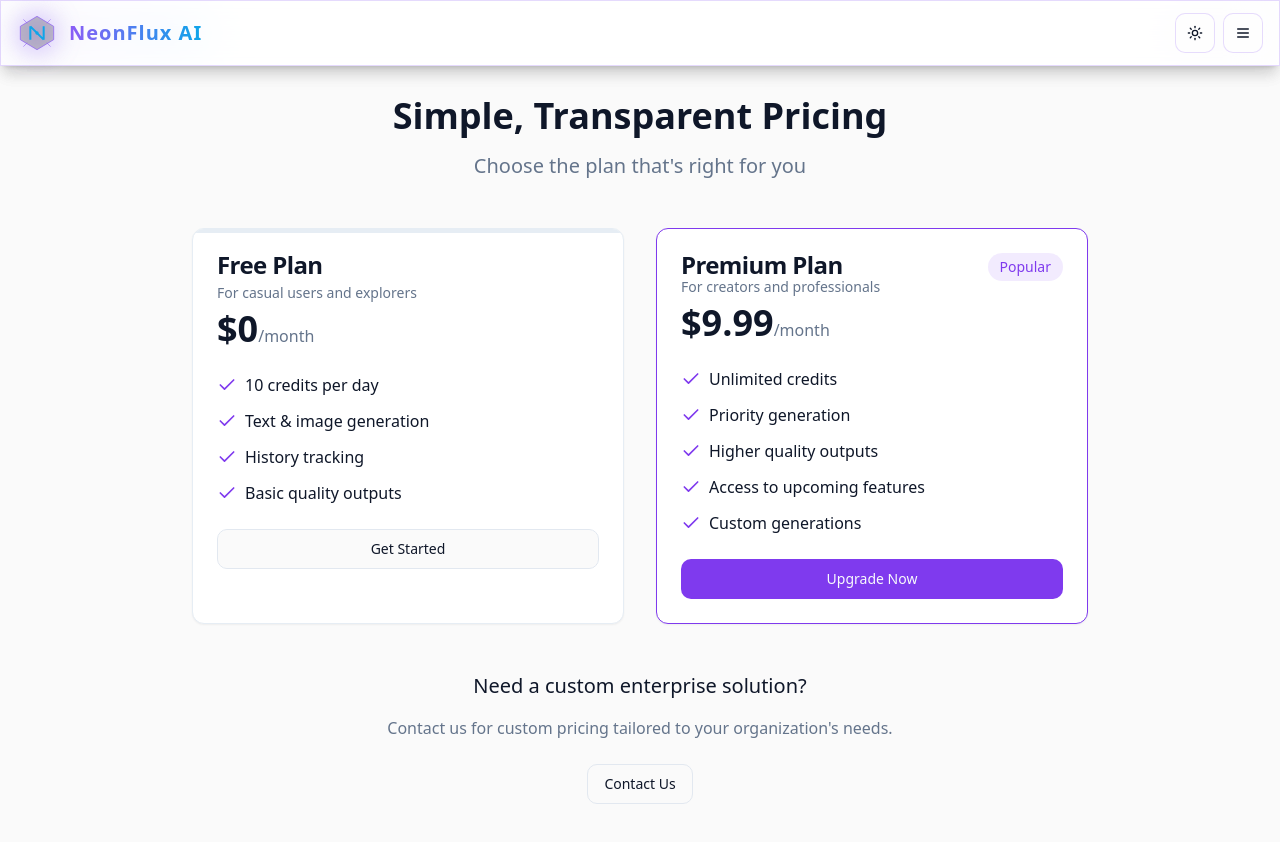
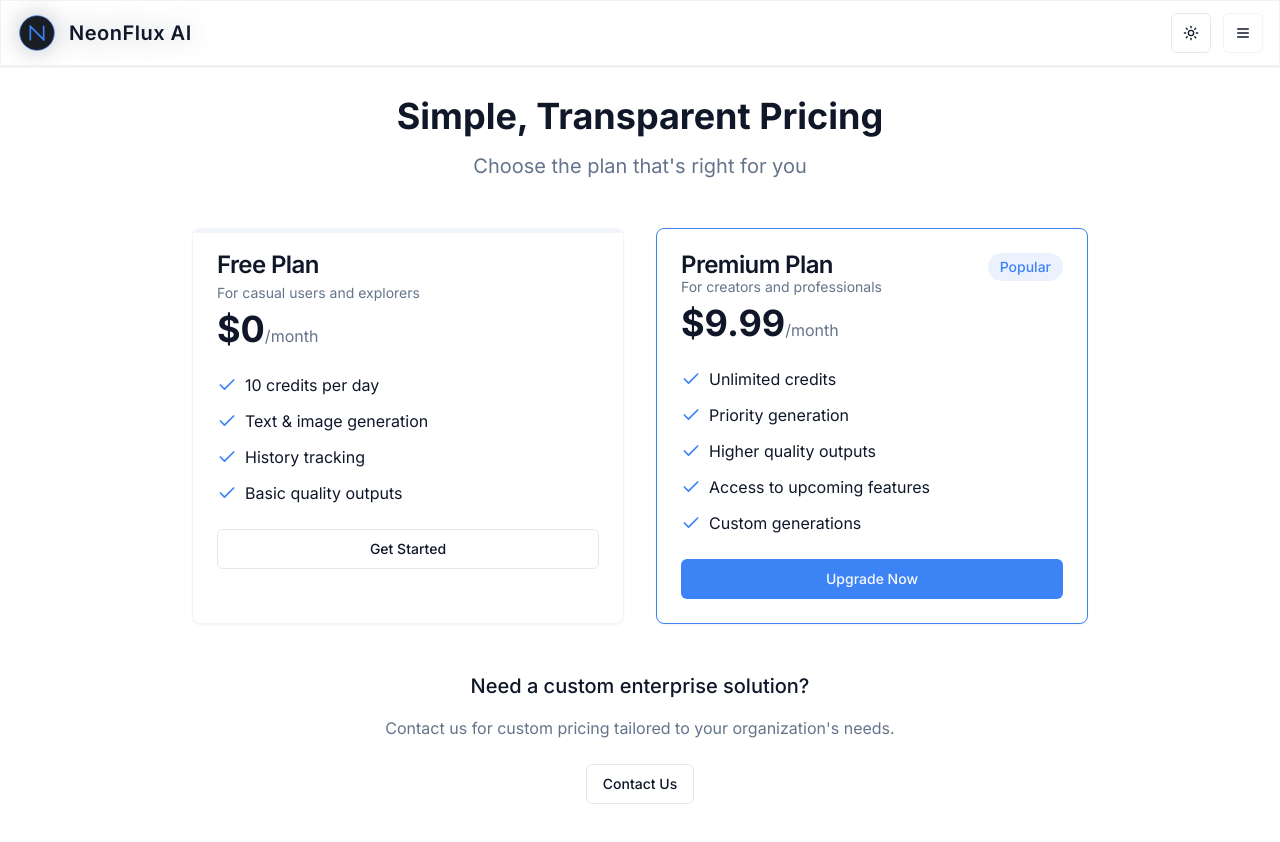
Before and after one commit to codespacexx/genora-ai-nexus, a React (Vite) app: page /pricing in a window 1280 px wide. Shown: the top 842 px of the page. Built offline with nearby package versions, Linux system fonts and the light colour scheme.

Commit message:
Refactor: Implement professional UI theme
- Updated color palette, typography, and Tailwind configuration.
- Fixed navbar and sidebar layout.
- Fixed 404 error in dashboard.

```diff
--- a/package.json
+++ b/package.json
@@ -11,6 +11,7 @@
     "preview": "vite preview"
   },
   "dependencies": {
+    "@fontsource/inter": "^5.2.5",
     "@hookform/resolvers": "^3.9.0",
     "@radix-ui/react-accordion": "^1.2.0",
     "@radix-ui/react-alert-dialog": "^1.1.1",
--- a/src/App.tsx
+++ b/src/App.tsx
@@ -8,6 +8,10 @@ import { useEffect } from "react";
 import { useAuthStore } from "./store/authStore";
 import { useCreditsStore } from "./store/creditsStore";
 import { NavBar } from "./components/navbar/NavBar";
+import "@fontsource/inter/400.css";
+import "@fontsource/inter/500.css";
+import "@fontsource/inter/600.css";
+import "@fontsource/inter/700.css";
 
 // Pages
 import Index from "./pages/Index";
@@ -63,6 +67,8 @@ const App = () => {
             <Route path="/pricing" element={<Pricing />} />
             <Route path="/settings" element={<Settings />} />
             <Route path="/billing" element={<Billing />} />
+            <Route path="/image-generator" element={<Dashboard />} />
+            <Route path="/text-generator" element={<Dashboard />} />
             {/* ADD ALL CUSTOM ROUTES ABOVE THE CATCH-ALL "*" ROUTE */}
             <Route path="*" element={<NotFound />} />
           </Routes>
--- a/src/components/logo/NeonFluxLogo.tsx
+++ b/src/components/logo/NeonFluxLogo.tsx
@@ -28,42 +28,34 @@ export function NeonFluxLogo({
           xmlns="http://www.w3.org/2000/svg"
           className="w-full h-full"
         >
-          {/* Base hexagon */}
-          <polygon
-            points="60,10 110,40 110,80 60,110 10,80 10,40"
-            className="fill-black/20 dark:fill-black/40 stroke-[#8B5CF6] stroke-2"
+          {/* Base circle */}
+          <circle
+            cx="60"
+            cy="60"
+            r="52"
+            fill="#1A1D23"
+            className="stroke-brand-accent"
+            strokeWidth="2"
           />
 
-          {/* N Letterform */}
+          {/* N letterform - modern, professional */}
           <path
             d="M40,40 L40,80 M40,40 L80,80 M80,40 L80,80"
-            className="stroke-[#0EA5E9] stroke-[6] stroke-linecap-round stroke-linejoin-round"
-            strokeDasharray="180"
-            strokeDashoffset="180"
-            style={{
-              animation: "dash 1.5s ease-in-out forwards",
-            }}
+            className="stroke-brand-accent"
+            strokeWidth="5"
+            strokeLinecap="round"
+            strokeLinejoin="round"
+            fill="none"
           />
 
-          {/* Neon circuit lines */}
-          <path
-            d="M30,30 L20,20 M90,30 L100,20 M30,90 L20,100 M90,90 L100,100"
-            className="stroke-[#8B5CF6] stroke-2 opacity-80"
-            strokeLinecap="round"
-          />
-
-          {/* Center circuit dot */}
-          <circle cx="60" cy="60" r="5" className="fill-[#0EA5E9]">
-            <animate attributeName="opacity" values="0.5;1;0.5" dur="2s" repeatCount="indefinite" />
-          </circle>
+          {/* Subtle accent details */}
+          <circle cx="40" cy="40" r="3" className="fill-brand-accent opacity-80" />
+          <circle cx="80" cy="80" r="3" className="fill-brand-accent opacity-80" />
         </svg>
-
-        {/* Glow effect */}
-        <div className="absolute inset-0 -z-10 rounded-full blur-md bg-[#8B5CF6]/30" />
       </div>
 
       {variant === "default" && (
-        <span className="text-xl font-bold bg-clip-text text-transparent bg-gradient-to-r from-[#8B5CF6] to-[#0EA5E9] tracking-wider hidden sm:block">
+        <span className="text-xl font-semibold font-inter tracking-wide hidden sm:block">
           NeonFlux AI
         </span>
       )}
--- a/src/components/navbar/NavBar.tsx
+++ b/src/components/navbar/NavBar.tsx
@@ -11,7 +11,7 @@ export function NavBar() {
 
   return (
     <>
-      <header className="fixed top-0 left-0 w-full z-40 neonflux-glass border-b border-neonflux-purple/20">
+      <header className="fixed top-0 left-0 w-full z-40 professional-glass shadow-sm">
         <div className="container mx-auto px-4 py-3 flex justify-between items-center">
           {/* Left side with logo */}
           <div className="flex items-center">
@@ -19,15 +19,15 @@ export function NavBar() {
           </div>
 
           {/* Right side with actions */}
-          <div className="flex items-center gap-2">
+          <div className="flex items-center gap-3">
             <ThemeToggle />
 
             {/* Hamburger menu */}
             <Button
-              variant="ghost"
+              variant="outline"
               size="icon"
               onClick={() => setIsDrawerOpen(true)}
-              className="bg-background/20 backdrop-blur-sm border border-neonflux-purple/20 hover:bg-neonflux-purple/10"
+              className="bg-background/50 backdrop-blur-sm border-gray-200/50 dark:border-gray-700/30 hover:bg-background/80"
             >
               <Menu className="h-5 w-5" />
               <span className="sr-only">Toggle menu</span>
--- a/src/index.css
+++ b/src/index.css
@@ -5,6 +5,47 @@
 
 @layer base {
   :root {
+    --background: 0 0% 100%;
+    --foreground: 222 47% 11%;
+
+    --card: 0 0% 100%;
+    --card-foreground: 222 47% 11%;
+
+    --popover: 0 0% 100%;
+    --popover-foreground: 222 47% 11%;
+
+    --primary: 217 91% 60%;
+    --primary-foreground: 210 40% 98%;
+
+    --secondary: 210 40% 96.1%;
+    --secondary-foreground: 222 47% 11%;
+
+    --muted: 210 40% 96.1%;
+    --muted-foreground: 215.4 16.3% 46.9%;
+
+    --accent: 210 40% 96.1%;
+    --accent-foreground: 222 47% 11%;
+
+    --destructive: 0 84.2% 60.2%;
+    --destructive-foreground: 210 40% 98%;
+
+    --border: 214.3 31.8% 91.4%;
+    --input: 214.3 31.8% 91.4%;
+    --ring: 221.2 83.2% 53.3%;
+
+    --radius: 0.5rem;
+
+    --sidebar-background: 0 0% 100%;
+    --sidebar-foreground: 222 47% 11%;
+    --sidebar-primary: 217 91% 60%;
+    --sidebar-primary-foreground: 210 40% 98%;
+    --sidebar-accent: 210 40% 96.1%;
+    --sidebar-accent-foreground: 222 47% 11%;
+    --sidebar-border: 214.3 31.8% 91.4%;
+    --sidebar-ring: 221.2 83.2% 53.3%;
+  }
+
+  .dark {
     --background: 222 47% 11%;
     --foreground: 210 40% 98%;
 
@@ -14,74 +55,33 @@
     --popover: 222 47% 11%;
     --popover-foreground: 210 40% 98%;
 
-    --primary: 263 84% 58%;
+    --primary: 217 91% 60%;
     --primary-foreground: 210 40% 98%;
 
-    --secondary: 217 91% 60%;
-    --secondary-foreground: 222 47% 11%;
+    --secondary: 217 19% 27%;
+    --secondary-foreground: 210 40% 98%;
 
-    --muted: 223 47% 20%;
+    --muted: 217 19% 27%;
     --muted-foreground: 215 20.2% 65.1%;
 
-    --accent: 316 70% 50%;
+    --accent: 217 19% 27%;
     --accent-foreground: 210 40% 98%;
 
-    --destructive: 0 84.2% 60.2%;
+    --destructive: 0 62.8% 30.6%;
     --destructive-foreground: 210 40% 98%;
 
-    --border: 223 47% 20%;
-    --input: 223 47% 20%;
-    --ring: 263 84% 58%;
-
-    --radius: 0.75rem;
+    --border: 217 19% 27%;
+    --input: 217 19% 27%;
+    --ring: 224.3 76.3% 48%;
 
     --sidebar-background: 222 47% 11%;
     --sidebar-foreground: 210 40% 98%;
-    --sidebar-primary: 263 84% 58%;
+    --sidebar-primary: 217 91% 60%;
     --sidebar-primary-foreground: 210 40% 98%;
-    --sidebar-accent: 223 47% 20%;
+    --sidebar-accent: 217 19% 27%;
     --sidebar-accent-foreground: 210 40% 98%;
-    --sidebar-border: 223 47% 20%;
-    --sidebar-ring: 263 84% 58%;
-  }
-
-  .light {
-    --background: 0 0% 98%;
-    --foreground: 222 47% 11%;
-
-    --card: 0 0% 100%;
-    --card-foreground: 222 47% 11%;
-
-    --popover: 0 0% 100%;
-    --popover-foreground: 222 47% 11%;
-
-    --primary: 263 84% 58%;
-    --primary-foreground: 210 40% 98%;
-
-    --secondary: 217 91% 60%;
-    --secondary-foreground: 0 0% 98%;
-
-    --muted: 210 40% 93%;
-    --muted-foreground: 215.4 16.3% 46.9%;
-
-    --accent: 316 70% 50%;
-    --accent-foreground: 0 0% 98%;
-
-    --destructive: 0 84.2% 60.2%;
-    --destructive-foreground: 210 40% 98%;
-
-    --border: 214.3 31.8% 91.4%;
-    --input: 214.3 31.8% 91.4%;
-    --ring: 263 84% 58%;
-
-    --sidebar-background: 210 40% 98%;
-    --sidebar-foreground: 222 47% 11%;
-    --sidebar-primary: 263 84% 58%;
-    --sidebar-primary-foreground: 0 0% 98%;
-    --sidebar-accent: 210 40% 93%;
-    --sidebar-accent-foreground: 222 47% 11%;
-    --sidebar-border: 214.3 31.8% 91.4%;
-    --sidebar-ring: 263 84% 58%;
+    --sidebar-border: 217 19% 27%;
+    --sidebar-ring: 224.3 76.3% 48%;
   }
 }
 
@@ -91,7 +91,7 @@
   }
 
   body {
-    @apply bg-background text-foreground;
+    @apply bg-background text-foreground font-inter;
     font-feature-settings: "rlig" 1, "calt" 1;
   }
 }
@@ -101,44 +101,29 @@
     @apply shadow-[0_8px_30px_rgb(0,0,0,0.12)];
   }
 
-  .neonflux-text {
-    @apply bg-clip-text text-transparent bg-gradient-to-r from-neonflux-purple to-neonflux-blue font-orbitron;
+  .professional-glass {
+    @apply bg-white/70 backdrop-blur-md border border-gray-200/50 shadow-lg;
   }
 
-  .neonflux-gradient {
-    @apply bg-gradient-to-r from-neonflux-purple to-neonflux-blue text-white hover:shadow-lg transition-all;
-  }
-
-  /* Glassmorphism effect */
-  .neonflux-glass {
-    @apply bg-black/40 backdrop-blur-xl border border-neonflux-purple/20 shadow-lg;
-  }
-
-  .light .neonflux-glass {
-    @apply bg-white/70 backdrop-blur-xl border border-neonflux-purple/20;
+  .dark .professional-glass {
+    @apply bg-black/30 backdrop-blur-md border border-gray-700/30;
   }
 
   /* Button styles */
-  .btn-neon {
-    @apply neonflux-gradient text-white px-6 py-2.5 rounded-lg font-medium shadow-md hover:shadow-neonflux-glow transition-all duration-300 ease-in-out;
+  .btn-primary {
+    @apply bg-brand-accent text-white px-6 py-2.5 rounded-md font-medium shadow-md hover:bg-brand-accent/90 transition-all duration-300 ease-in-out;
   }
 
-  .btn-outline-neon {
-    @apply border border-neonflux-purple text-neonflux-purple px-6 py-2.5 rounded-lg font-medium hover:bg-neonflux-purple/5 transition-all duration-300 ease-in-out;
+  .btn-outline {
+    @apply border border-brand-accent text-brand-accent px-6 py-2.5 rounded-md font-medium hover:bg-brand-accent/5 transition-all duration-300 ease-in-out;
   }
 
   /* Animation classes */
-  .hover-glow {
-    @apply transition-all duration-300 hover:shadow-[0_0_15px_rgba(139,92,246,0.5)];
+  .hover-lift {
+    @apply transition-all duration-300 hover:-translate-y-1 hover:shadow-lg;
   }
 
-  .neon-border {
-    @apply border border-neonflux-purple/50 shadow-[0_0_5px_rgba(139,92,246,0.3)];
-  }
-
-  @keyframes dash {
-    to {
-      stroke-dashoffset: 0;
-    }
+  .subtle-border {
+    @apply border border-gray-200/50 dark:border-gray-700/30;
   }
 }
--- a/tailwind.config.ts
+++ b/tailwind.config.ts
@@ -1,4 +1,3 @@
-
 import type { Config } from "tailwindcss";
 
 export default {
@@ -63,17 +62,16 @@ export default {
 					border: 'hsl(var(--sidebar-border))',
 					ring: 'hsl(var(--sidebar-ring))'
 				},
-				neonflux: {
-					purple: '#8B5CF6',
-					blue: '#0EA5E9',
-					pink: '#EC4899',
-					black: '#0F1117',
-					'dark-purple': '#6D28D9',
-					'dark-blue': '#0284C7',
-					glow: 'rgba(139, 92, 246, 0.5)'
+				brand: {
+					dark: "#1A1D23",
+					accent: "#3B82F6",
+					light: "#E5E7EB",
+					success: "#10B981"
 				}
 			},
 			fontFamily: {
+				sans: ['Inter', 'sans-serif'],
+				inter: ['Inter', 'sans-serif'],
 				orbitron: ['Orbitron', 'sans-serif'],
 			},
 			borderRadius: {
```
Also changed, not shown: src/components/navbar/NeonfluxDrawer.tsx (+18 -18 lines), src/pages/Dashboard.tsx (+20 -4 lines), 1 other file (tests, documents, lock files or other folders).
